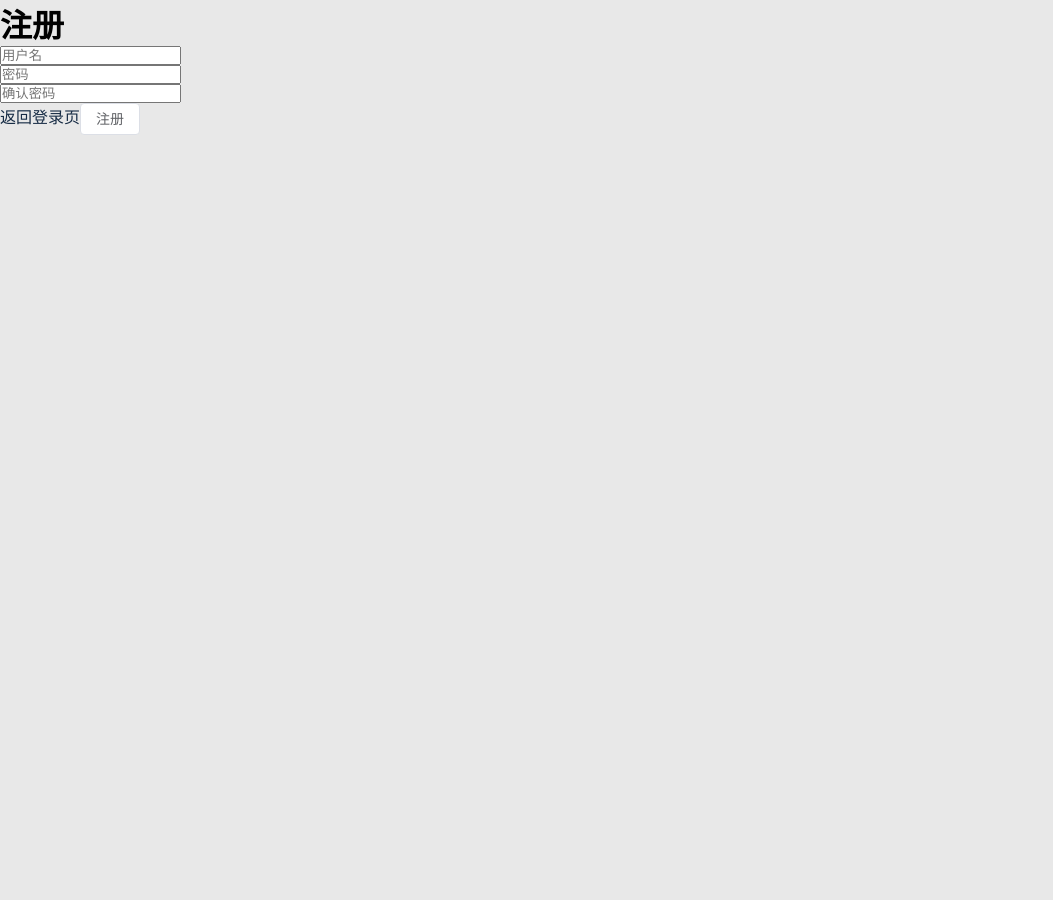
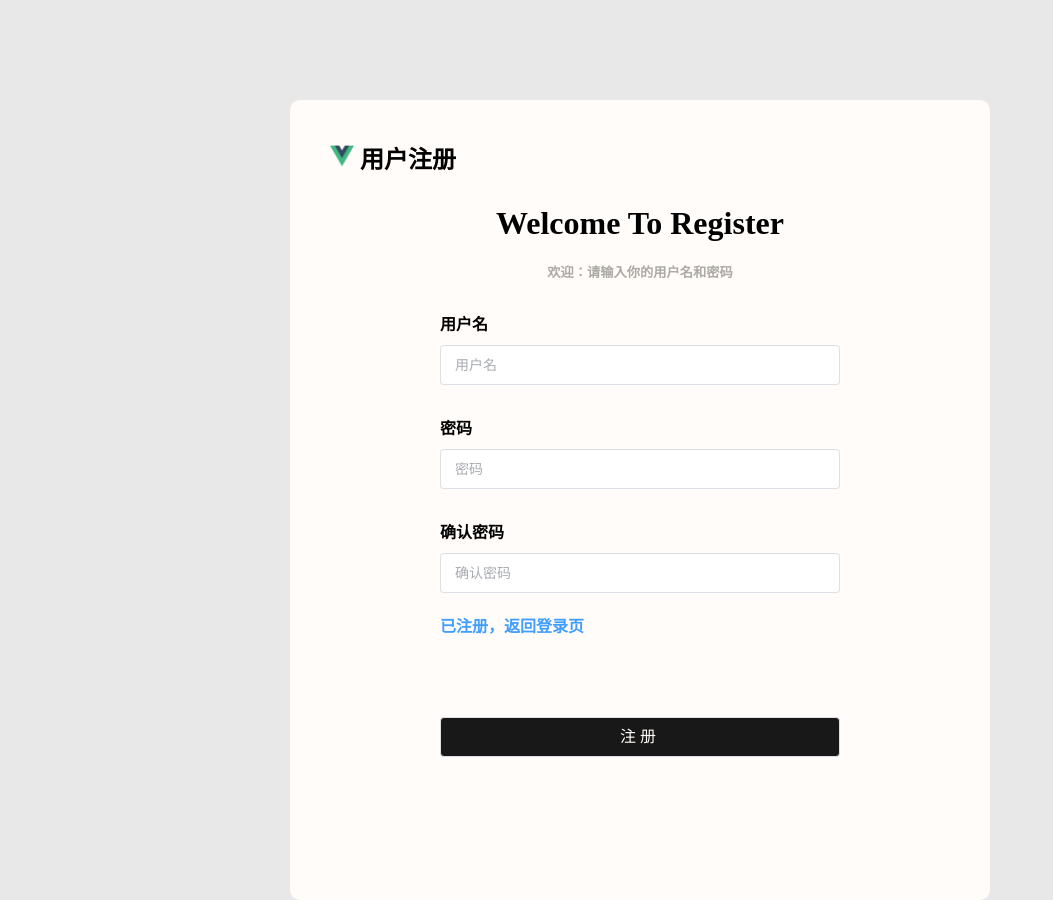
Before and after one commit to sumingcheng/node-router-auth, a Vue app in the folder Client/: page /register in a window 1280 px wide. Shown: the whole page, without its empty margins (0-1053 px from the left). Before the commit the page ends 800 px from the top, so only its background shows below. Built offline with nearby package versions, Linux system fonts and the light colour scheme.

Commit message:
注册页样式

```diff
--- /dev/null
+++ b/Client/src/assets/login.scss
@@ -0,0 +1,81 @@
+.home {
+  position: relative;
+  margin: 100px auto 0;
+  width: 700px;
+  height: 800px;
+  background-color: #fffcf9;
+  padding: 40px;
+  box-sizing: border-box;
+  border-radius: 10px;
+}
+
+
+
+.main {
+  display: flex;
+  justify-content: center;
+  flex-direction: column;
+  align-items: center;
+  margin-top: 30px;
+
+  .title {
+    text-align: left;
+    margin: 30px 30px 10px;
+    font-weight: bold;
+    font-size: 16px;
+  }
+
+  .el-input {
+    width: 400px;
+    margin: 0 30px;
+  }
+
+  h5 {
+    margin-top: 20px;
+    color: #abaaa4
+  }
+}
+
+.footer {
+  padding: 0 110px;
+  margin-top: 20px;
+
+  .fl_bt {
+    display: flex;
+    justify-content: space-between;
+    align-items: center;
+    margin-bottom: 80px;
+
+    .switch:after {
+      content: "记住密码";
+      margin-left: 10px;
+      font-weight: bold;
+    }
+  }
+
+  .link {
+    font-weight: bold;
+    color: #409eff;
+  }
+
+  .btn {
+    margin-top: 30px;
+  }
+
+  .btnStyle {
+    width: 100%;
+    background-color: #181818;
+    color: #fffcf9;
+    letter-spacing: 4px;
+    font-size: 16px;
+  }
+}
+
+.under {
+  position: absolute;
+  left: 40%;
+  bottom: 10%;
+  font-size: 16px;
+  letter-spacing: 4px;
+  text-decoration: underline;
+}
--- a/Client/src/views/LoginView.vue
+++ b/Client/src/views/LoginView.vue
@@ -1,9 +1,12 @@
 <template>
   <div class="home">
-    <h1><span>LOGO</span>登录</h1>
+    <h2>
+      <el-image style="width: 20px; height: 20px" :src="login"/>
+      用户登录
+    </h2>
     <div class="main">
       <h1>Welcome Back</h1>
-      <h5>欢迎登录：请输入你的用户名和密码</h5>
+      <h5>欢迎：请输入你的用户名和密码</h5>
       <div>
         <div class="title">用户名</div>
         <el-input
@@ -30,7 +33,7 @@
         <el-button @click="submitLogin" size="large" class="btnStyle">登录</el-button>
       </div>
       <div class="btn">
-        <el-button @click="" size="large" class="btnStyle">SSO登录</el-button>
+        <el-button @click="" size="large" class="btnStyle" disabled>SSO登录</el-button>
       </div>
     </div>
     <div class="under">使用其他方式登录</div>
@@ -39,10 +42,12 @@
 
 
 <script lang="ts" setup>
+import login from './../assets/logo.png'
 import { userLogin, userStorage } from "@/hooks/user";
 import errorHandler from "@/config/errorHandler";
 import { useRouter } from "vue-router";
 import { ref } from "vue";
+import { ElMessage } from "element-plus";
 
 const { username, password, checkUserInfo, submitUserInfo } = userLogin()
 const { setUserStorage, removeUserStorage } = userStorage()
@@ -65,7 +70,10 @@ const submitLogin = async () => {
     }
     // 登录成功
     setUserStorage(data.access_token, data.level)
-
+    ElMessage({
+      message: `登录成功`,
+      type: 'success',
+    })
     await router.push('./')
   } catch (e) {
     alert('登录失败')
@@ -76,81 +84,5 @@ const submitLogin = async () => {
 const value1 = ref(true)
 </script>
 <style scoped lang="scss">
-.home {
-  position: relative;
-  margin: 100px auto 0;
-  width: 700px;
-  height: 800px;
-  background-color: #fffcf9;
-  padding: 40px;
-  box-sizing: border-box;
-  border-radius: 10px;
-}
-
-.main {
-  display: flex;
-  justify-content: center;
-  flex-direction: column;
-  align-items: center;
-  margin-top: 30px;
-
-  .title {
-    text-align: left;
-    margin: 30px 30px 10px;
-    font-weight: bold;
-    font-size: 16px;
-  }
-
-  .el-input {
-    width: 400px;
-    margin: 0 30px;
-  }
-
-  h5 {
-    margin-top: 20px;
-    color: #abaaa4
-  }
-}
-
-.footer {
-  padding: 0 110px;
-  margin-top: 30px;
-
-  .fl_bt {
-    display: flex;
-    justify-content: space-between;
-    align-items: center;
-
-    .switch:after {
-      content: "记住密码";
-      margin-left: 20px;
-      font-weight: bold;
-    }
-  }
-
-  .link {
-    color: #409eff;
-  }
-
-  .btn {
-    margin-top: 30px;
-  }
-
-  .btnStyle {
-    width: 100%;
-    background-color: #181818;
-    color: #fffcf9;
-    letter-spacing: 4px;
-    font-size: 16px;
-  }
-}
-
-.under {
-  position: absolute;
-  left: 40%;
-  bottom: 10%;
-  font-size: 16px;
-  letter-spacing: 4px;
-  text-decoration: underline;
-}
+@import "../assets/login";
 </style>
--- a/Client/src/views/Register.vue
+++ b/Client/src/views/Register.vue
@@ -1,35 +1,55 @@
 <template>
+  <div class="home">
+    <h2>
+      <el-image style="width: 24px; height: 24px" :src="login"/>
+      用户注册
+    </h2>
+    <div class="main">
+      <h1>Welcome To Register</h1>
+      <h5>欢迎：请输入你的用户名和密码</h5>
       <div>
-    <h1>注册</h1>
-    <p>
-      <input
-          type="text"
+        <div class="title">用户名</div>
+        <el-input
+            size="large"
             placeholder="用户名"
             v-model="username"
-      >
-    </p>
-    <p>
-      <input
-          type="text"
+        />
+      </div>
+      <div>
+        <div class="title">密码</div>
+        <el-input
+            size="large"
             placeholder="密码"
             v-model="password"
-      >
-    </p>
-    <p>
-      <input
-          type="text"
+        />
+      </div>
+      <div>
+        <div class="title">确认密码</div>
+        <el-input
+            size="large"
             placeholder="确认密码"
             v-model="rePassword"
-      >
-    </p>
-    <router-link to="/login">返回登录页</router-link>
-    <el-button @click="submitRegister">注册</el-button>
+        />
+      </div>
+    </div>
+    <div class="footer">
+      <div class="fl_bt">
+        <router-link to="/login" class="link">已注册，返回登录页</router-link>
+      </div>
+      <div class="btn">
+        <el-button @click="submitRegister" size="large" class="btnStyle">注册</el-button>
+      </div>
+    </div>
+  </div>
+  <div>
   </div>
 </template>
 <script lang="ts" setup>
+import login from './../assets/logo.png'
 import { userRegister } from "@/hooks/user";
 import { useRouter } from "vue-router";
 import errorHandler from "@/config/errorHandler";
+import { ElMessage } from "element-plus";
 
 const router = useRouter()
 const { username, password, rePassword, submitUserInfo, comparePassword, checkUserInfo } = userRegister()
@@ -49,14 +69,21 @@ const submitRegister = async () => {
   }
 
   try {
-    const { err_code }: any = await submitUserInfo()
+    const { err_code, data }: any = await submitUserInfo()
     if (err_code) {
       alert(errorHandler[err_code])
     }
 
+    ElMessage({
+      message: `恭喜${ data.username }注册成功`,
+      type: 'success',
+    })
     await router.push('/login')
   } catch (e) {
     alert('注册失败')
   }
 }
 </script>
+<style scoped lang="scss">
+@import "../assets/login";
+</style>
```
Also changed, not shown: 1 other file (tests, documents, lock files or other folders). Lines whose indentation alone changed are shown as unchanged.
